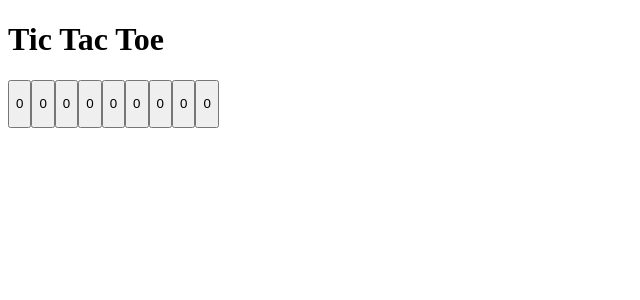
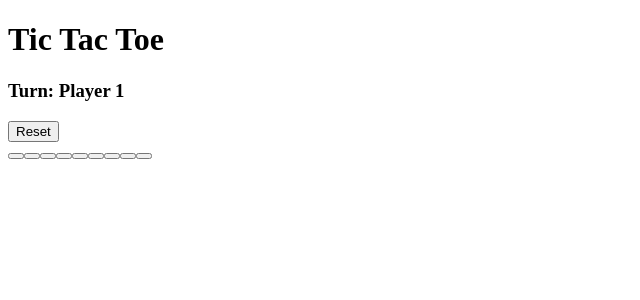
Before and after one commit to David-Lyu/react-docs, a React app in the folder react-practice-2/: page / in a window 1280 px wide. Shown: the top 300 px of the page, without its empty margins (0-640 px from the left). Built offline with nearby package versions, Linux system fonts and the light colour scheme; the HTML template or start-up script is replaced by a standard one.

Commit message:
created functionality for the game need to work on win conditions

```diff
--- a/react-practice-2/src/components/app.jsx
+++ b/react-practice-2/src/components/app.jsx
@@ -2,11 +2,18 @@ import React from "react";
 import Board from "./board"
 
 export default class App extends React.Component {
+  constructor(props) {
+    super(props)
+    this.state = {
+      reset: false
+    }
+  }
+
   render() {
     return (
       <div className="container">
         <h1 className="row">Tic Tac Toe</h1>
-        <Board></Board>
+        <Board reset={this.state.reset}/>
       </div>
     )
   }
--- a/react-practice-2/src/components/board.jsx
+++ b/react-practice-2/src/components/board.jsx
@@ -4,22 +4,97 @@ import Square from "./square"
 export default class Board extends React.Component {
   constructor(props) {
     super(props);
+    this.checkWinner = this.checkWinner.bind(this)
+    this.changePlayer = this.changePlayer.bind(this)
+    this.reset = this.reset.bind(this)
     this.state = {
-      squares: 9
+      squares: 9,
+      player: 1,
+      reset: false,
+      win: false
     }
   }
 
+  changePlayer(e) {
+    const value = this.state.player === 1? 'X' : 'O'
+    this.state.player === 1? this.setState({player: 2}): this.setState({player: 1})
+  }
+
+  checkWinner(index) {
+    const player = this.state.player === 1 ? "O" : "X"
+    const indexClick = parseInt(index)
+    const square = document.querySelectorAll(".square")
+    //check horizontal
+    if(index <= 2) {
+      for(let i = 0; i < 3; i++){
+        if(square[i].value === player) {
+          if(i === 2){
+            return this.setState({ win: true })
+          }
+          continue
+        } else {
+          break;
+        }
+      }
+    }
+    if(index < 6) {
+      for(let i = 3; i < 6; i++) {
+        if(square[i].value === player) {
+          if(i === 5) {
+            return this.setState({ win: true })
+            continue;
+          }
+        } else {
+          break;
+        }
+      }
+    }
+  }
+
+  reset() {
+    const reset = this.state.reset
+    this.setState({
+      player: 1,
+      reset: !reset
+    })
+  }
+
   render() {
+    let winningPlayer = '';
+    if(this.state.win && this.state.player === 1) {
+      winningPlayer = '2'
+    }
+    if(this.state.win && this.state.player === 2) {
+      winningPlayer = '1'
+    }
     const boardArea = []
     for(let i = 1; i <= this.state.squares; i++) {
-      boardArea.push(<Square key={i} value={"0"}/>)
+      boardArea.push(
+        <Square
+          key={i}
+          id={i - 1}
+          changePlayer={this.changePlayer}
+          player={this.state.player}
+          reset={this.state.reset}
+          checkWinner={this.checkWinner}
+        />
+      )
     }
-    console.log(boardArea)
 
     return (
-      <div className="board row">
-        {boardArea}
-      </div>
+      <>
+        <div className="row">
+          {
+            (this.state.win &&
+            <h3>{`Winner: Player ${winningPlayer}`}</h3>) ||
+            <h3>{`Turn: Player ${this.state.player}`}</h3>
+          }
+          <button onClick={this.reset}>Reset</button>
+        </div>
+        <div className="board row">
+          {boardArea}
+        </div>
+      </>
     )
   }
 }
--- a/react-practice-2/src/components/square.jsx
+++ b/react-practice-2/src/components/square.jsx
@@ -4,18 +4,36 @@ export default class Board extends React.Component {
   constructor(props) {
     super(props)
     this.handleClick = this.handleClick.bind(this)
+    this.state = {
+      squareVal: null
+    }
   }
 
-  handleClick(e){
-    console.log(e.currentTarget)
+  handleClick(e) {
+    const index = e.currentTarget.id
+    if(this.state.squareVal) {
+      alert("please choose an empty box")
+    } else {
+      this.props.changePlayer(e)
+      this.props.player === 1 ?
+        this.setState({squareVal: 'X'},()=>this.props.checkWinner(index)) :
+        this.setState({squareVal: 'O'}, ()=> this.props.checkWinner(index))
+    }
+  }
+
+  componentDidUpdate(prevProps, prevState) {
+    if(prevProps.reset !== this.props.reset) {
+      console.log("reset")
+      this.setState({squareVal: null})
+    }
   }
 
   render() {
     return (
-      <button onClick={this.handleClick} className="square" value={this.props.value}>
-        <p className="inner-text">
-        {this.props.value}
-        </p>
+      <button id={this.props.id} onClick={this.handleClick} className="square" value={this.state.squareVal}>
+        <div className="inner-text">
+        {this.state.squareVal}
+        </div>
       </button>
     )
   }
```
Also changed, not shown: react-practice-2/src/components/game.jsx (deleted, +0 -16 lines), 3 other files (tests, documents, lock files or other folders).
